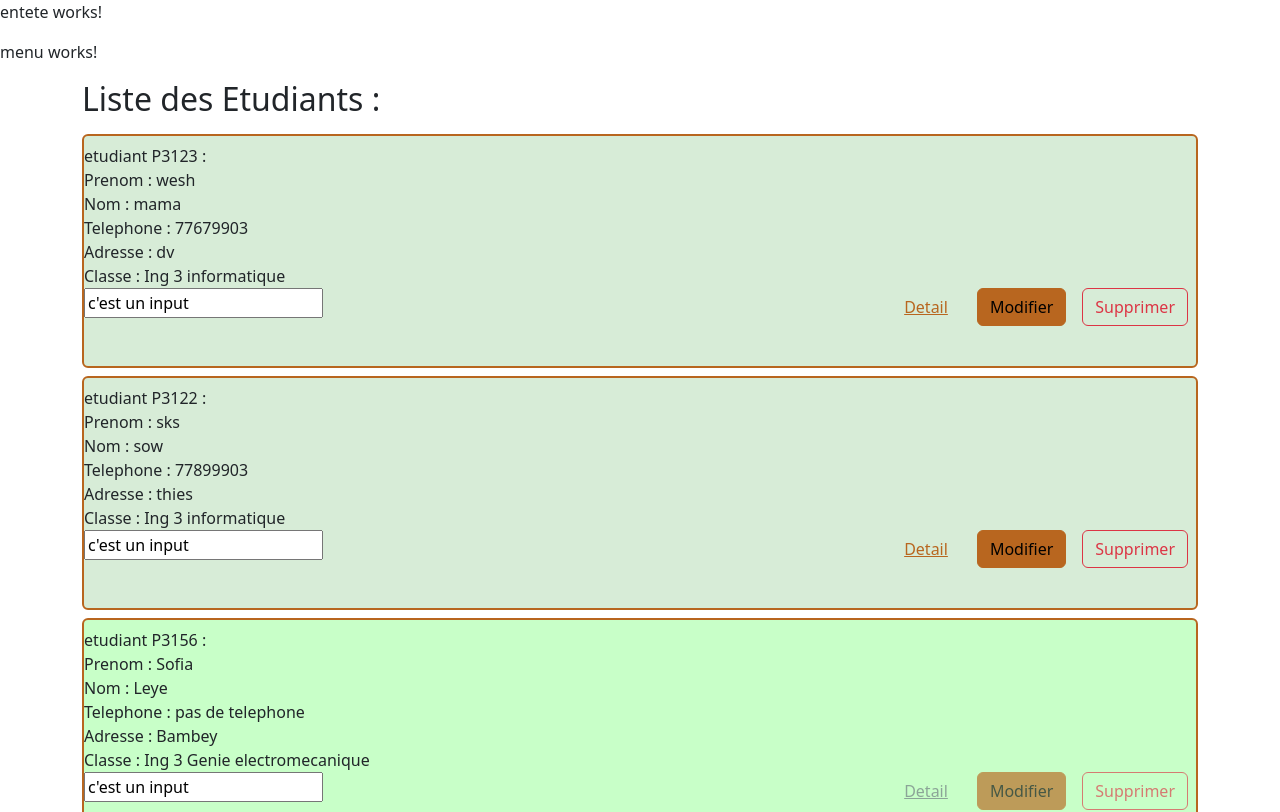
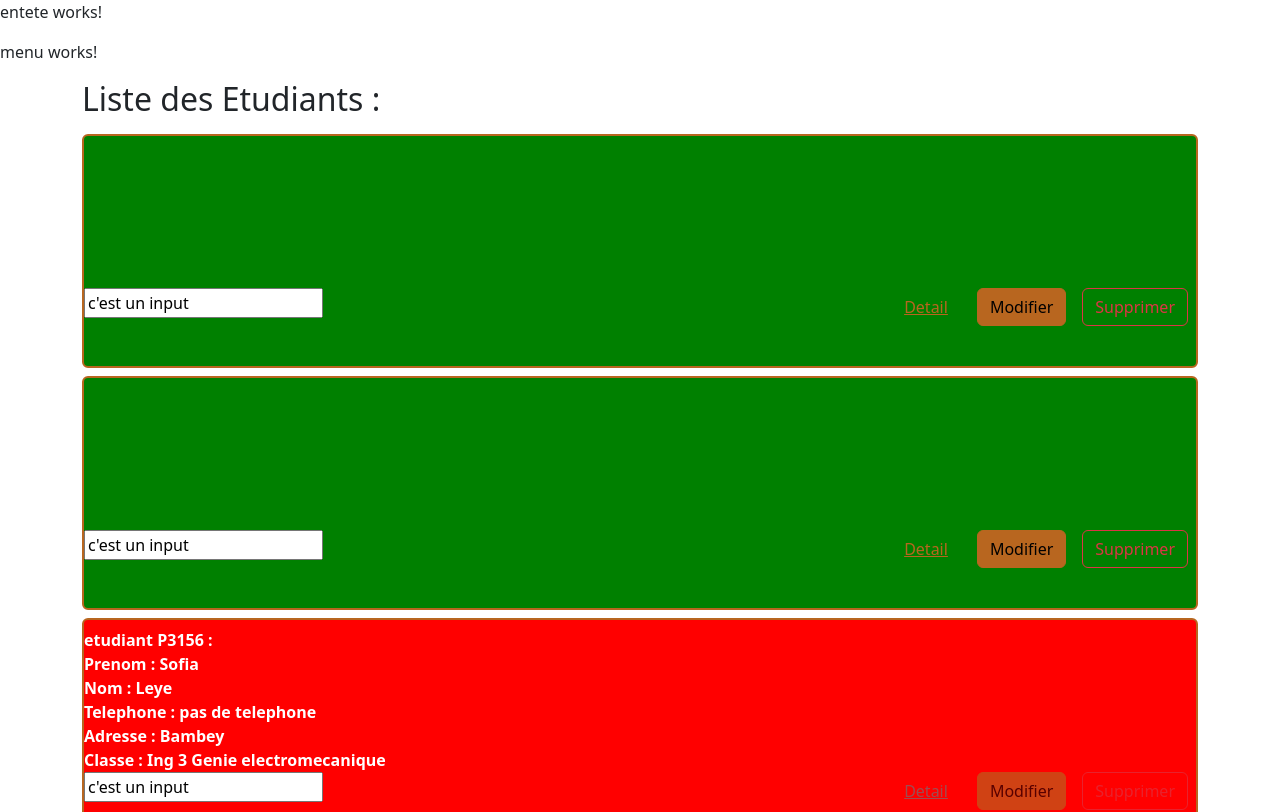
Before and after one commit to mame-khady/PROJETANGULAR2025, an Angular app: page /etudiants in a window 1280 px wide. Shown: the top 812 px of the page. Built offline with nearby package versions, Linux system fonts and the light colour scheme.

Commit message:
style binding

```diff
--- a/src/app/liste-etudiant/liste-etudiant.component.html
+++ b/src/app/liste-etudiant/liste-etudiant.component.html
@@ -2,8 +2,11 @@
     <div class="row">
         <div class="h2 col-12">Liste des Etudiants :</div>
         <div class="col-12">
-            <div *ngFor="let e of etudiants"
-            [style.background-color]="e.classe.filiere.code=='INF' ? 'rgb(215,236,215)' : 'rgb(200,255,200)'"
+
+
+           <!-- [style.background-color]="e.classe.filiere.code=='INF' ? 'rgb(215,236,215)' : 'rgb(200,255,200)'"  -->
+           <div *ngFor="let e of etudiants"
+           [ngStyle]="getEtudiantStyle(e.classe.filiere)"
             class="border border-2 border-primary rounded mt-2 pt-2 pb-5 ">
                <span>etudiant </span>
                <span> {{e.code}} :</span><br>
--- a/src/app/liste-etudiant/liste-etudiant.component.ts
+++ b/src/app/liste-etudiant/liste-etudiant.component.ts
@@ -1,18 +1,39 @@
 import { Component, input } from '@angular/core';
-import { Etudiant } from '../ipslModele';
+import { Etudiant, Filiere } from '../ipslModele';
 import { Listetudiants } from '../data';
 import { NgFor } from '@angular/common';
 import { NgIf } from '@angular/common';
+import { NgStyle } from '@angular/common';
 
 @Component({
   selector: 'app-liste-etudiant',
-  imports: [ NgFor,NgIf],
+  imports: [ NgFor,NgIf,NgStyle],
   templateUrl: './liste-etudiant.component.html',
   styleUrl: './liste-etudiant.component.scss'
 })
 export class ListeEtudiantComponent {
+
   inputType="text";
   inputValue="c'est un input";
   etudiants: Etudiant[]=Listetudiants;
 
+  styleInformatique={
+    "color":"green",
+    "font-weight":"bold",
+    "background-color":"green"
+  }
+  styleCivil={
+    "color":"white",
+    "font-weight":"bold",
+    "background-color":"red"
+  }
+
+  getEtudiantStyle(filiere: Filiere){
+    if (filiere.code=='INF'){
+      return this.styleInformatique;
+
+    }
+    return this.styleCivil
+    }
+
 }
```
